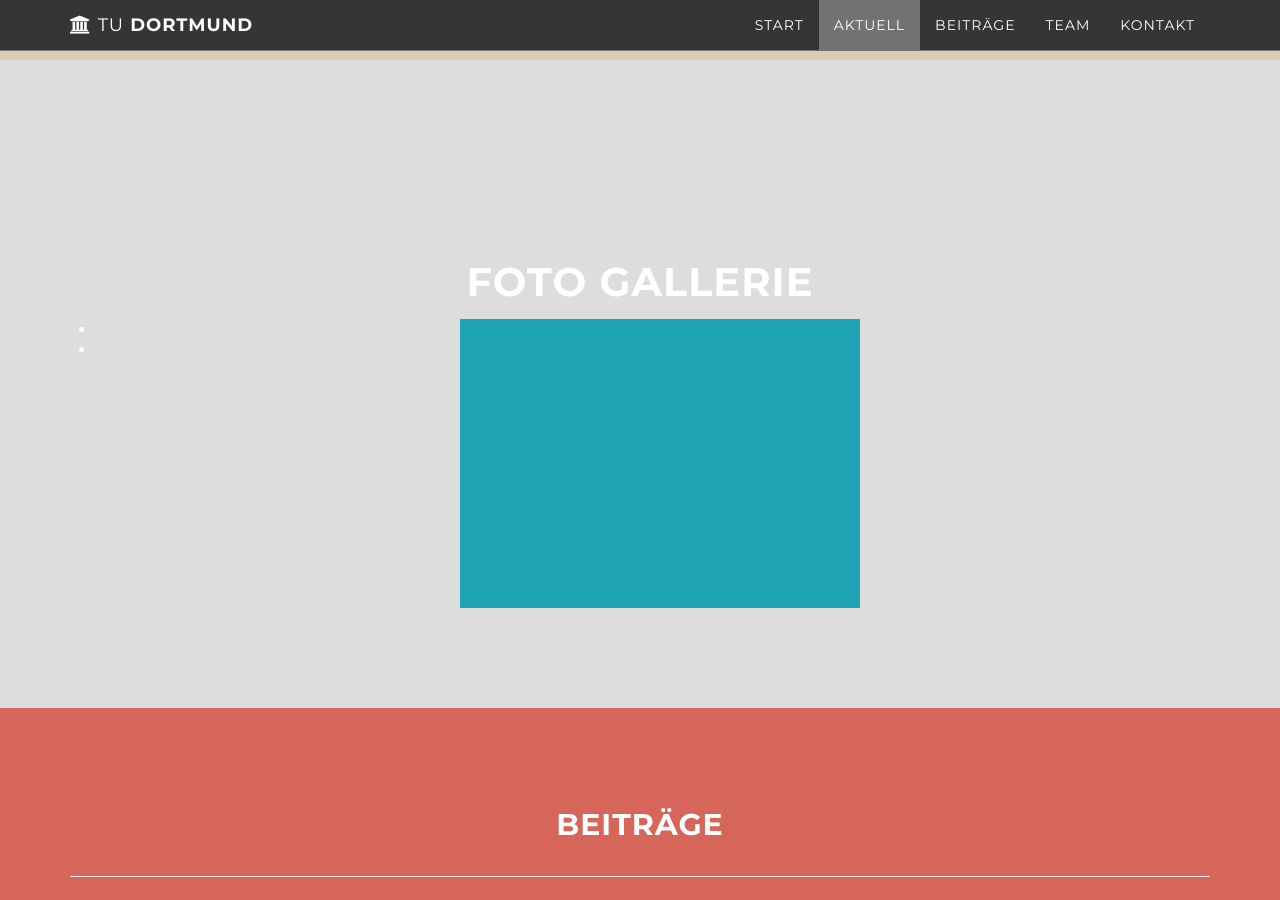
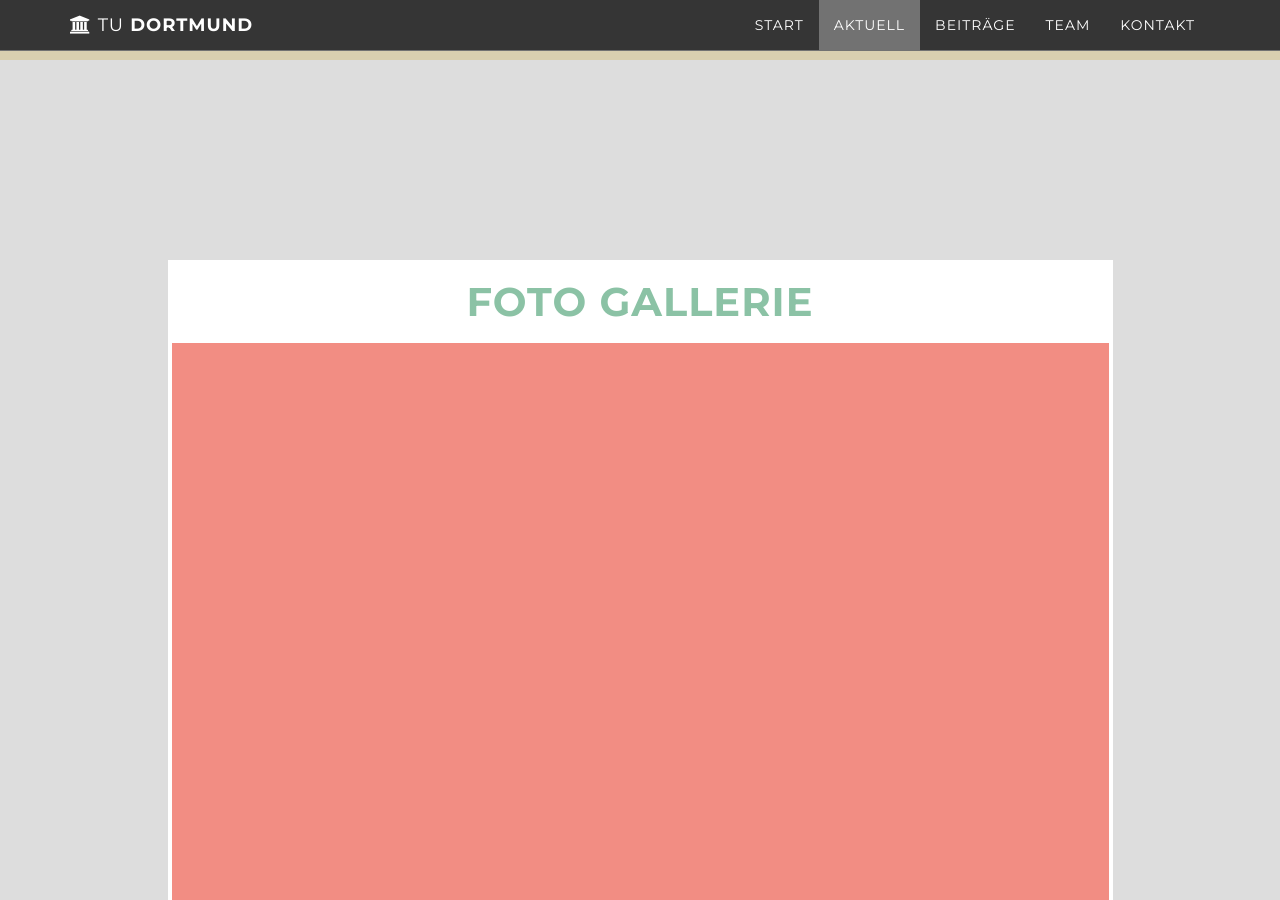
Before and after one commit to Campuslauf/campuslauf.github.io, a Jekyll site: the page built from index.html, in a window 1280 px wide and 900 px high, scrolled down 2398 px. Built offline with Jekyll 4.4.1, drawn with Linux system fonts in a browser that asks for light colours.

Commit message:
added new photo slider

```diff
--- a/_config.yml
+++ b/_config.yml
@@ -8,13 +8,6 @@
 In einem Countdown stimmt euch das Ressort <strong>Campus und Leben</strong> der
 Pflichtlektüre Online
 darauf ein und berichtet live vom Campussportevent des Jahres!"
-
-# carousel
-carousel:
-  - image: /img/carousel/slide1.png
-  - image: /img/carousel/slide2.png
-  - image: /img/carousel/slide3.png
-  - image: /img/carousel/slide4.png
 
 # Color settings (hex-codes without the leading hash-tag)
 color:
@@ -133,7 +126,7 @@
 #    - title: stack-overflow
 #      url: #
 
-- name: Mara
+- name: xxx
   pic: 2
   position: Redaktion
   social:
@@ -143,26 +136,6 @@
 #      url: #
 #    - title: stack-overflow
 #      url: #
-
-
-
-
-
-
-
-
-
-
-
-
-
-
-
-
-
-
-
-
 
 
 # Social networks usernames (many more available: google-plus, flickr, dribbble, pinterest, instagram, tumblr, linkedin, etc.)
--- a/_includes/carousel.html
+++ b/_includes/carousel.html
@@ -1,20 +1,27 @@
   <!-- carousel Section -->
 <section id="carousel" class="container content-section text-center">
 <div class="row">
-
+    <div class="col-lg-10 col-lg-offset-1">
 <div class="carousel-section">
   <h2 class="section-heading">Foto Gallerie</h2>
-     {% if site.carousel %}
   <div class="flexslider">
   	<ul class="slides">
-          {% for slides in site.carousel %}
   		<li>
-            <img src="{{ slides.image }}">
+  			<img src="slider/theme/slide1.jpg" />
+  <!--   			<p class="flex-caption">Add a captions text.</p> -->
   		</li>
-          {% endfor %}
+  		<li>
+			<a href="#"><img src="slider/theme/slide2.jpg" /></a>
+  		</li>
+  		<li>
+  			<img src="slider/theme/slide3.jpg" />
+  		</li>
+  		<li>
+  			<img src="slider/theme/slide4.jpg" />
+  		</li>
   	</ul>
   </div>
-      {% endif %}
+  </div>
 </div>
 </div>
 </section>
--- a/_includes/head.html
+++ b/_includes/head.html
@@ -20,5 +20,13 @@
         <script src="https://oss.maxcdn.com/libs/html5shiv/3.7.0/html5shiv.js"></script>
         <script src="https://oss.maxcdn.com/libs/respond.js/1.4.2/respond.min.js"></script>
     <![endif]-->
+    <!-- Hook up the FlexSlider -->
+	    <script type="text/javascript">
+	        $(window).load(function() {
+	            $('.flexslider').flexslider();
+	        });
+	    </script>
+      <!-- Include CSS for Flexslider -->
+	<link rel="stylesheet" href="slider/flexslider.css" type="text/css" media="screen" />
 
 </head>
--- a/_layouts/default.html
+++ b/_layouts/default.html
@@ -13,6 +13,5 @@
     {% include footer.html %}
     {% include modals.html %}
     {% include js.html %}
-
     </body>
 </html>
--- /dev/null
+++ b/slider/flexslider.css
@@ -0,0 +1,275 @@
+/*
+ * jQuery FlexSlider v2.6.0
+ * http://www.woothemes.com/flexslider/
+ *
+ * Copyright 2012 WooThemes
+ * Free to use under the GPLv2 and later license.
+ * http://www.gnu.org/licenses/gpl-2.0.html
+ *
+ * Contributing author: Tyler Smith (@mbmufffin)
+ *
+ */
+/* ====================================================================================================================
+ * FONT-FACE
+ * ====================================================================================================================*/
+@font-face {
+  font-family: 'flexslider-icon';
+  src: url('fonts/flexslider-icon.eot');
+  src: url('fonts/flexslider-icon.eot?#iefix') format('embedded-opentype'), url('fonts/flexslider-icon.woff') format('woff'), url('fonts/flexslider-icon.ttf') format('truetype'), url('fonts/flexslider-icon.svg#flexslider-icon') format('svg');
+  font-weight: normal;
+  font-style: normal;
+}
+/* ====================================================================================================================
+ * RESETS
+ * ====================================================================================================================*/
+.flex-container a:hover,
+.flex-slider a:hover {
+  outline: none;
+}
+.slides,
+.slides > li,
+.flex-control-nav,
+.flex-direction-nav {
+  margin: 0;
+  padding: 0;
+  list-style: none;
+}
+.flex-pauseplay span {
+  text-transform: capitalize;
+}
+/* ====================================================================================================================
+ * BASE STYLES
+ * ====================================================================================================================*/
+.flexslider {
+  margin: 0;
+  padding: 0;
+}
+.flexslider .slides > li {
+  display: none;
+  -webkit-backface-visibility: hidden;
+}
+.flexslider .slides img {
+  width: 100%;
+  display: block;
+}
+.flexslider .slides:after {
+  content: "\0020";
+  display: block;
+  clear: both;
+  visibility: hidden;
+  line-height: 0;
+  height: 0;
+}
+html[xmlns] .flexslider .slides {
+  display: block;
+}
+* html .flexslider .slides {
+  height: 1%;
+}
+.no-js .flexslider .slides > li:first-child {
+  display: block;
+}
+/* ====================================================================================================================
+ * DEFAULT THEME
+ * ====================================================================================================================*/
+.flexslider {
+  margin: 0 0 60px;
+  background: #ffffff;
+  border: 4px solid #ffffff;
+  position: relative;
+  zoom: 1;
+  -webkit-border-radius: 4px;
+  -moz-border-radius: 4px;
+  border-radius: 4px;
+  -webkit-box-shadow: '' 0 1px 4px rgba(0, 0, 0, 0.2);
+  -moz-box-shadow: '' 0 1px 4px rgba(0, 0, 0, 0.2);
+  -o-box-shadow: '' 0 1px 4px rgba(0, 0, 0, 0.2);
+  box-shadow: '' 0 1px 4px rgba(0, 0, 0, 0.2);
+}
+.flexslider .slides {
+  zoom: 1;
+}
+.flexslider .slides img {
+  height: auto;
+  -moz-user-select: none;
+}
+.flex-viewport {
+  max-height: 2000px;
+  -webkit-transition: all 1s ease;
+  -moz-transition: all 1s ease;
+  -ms-transition: all 1s ease;
+  -o-transition: all 1s ease;
+  transition: all 1s ease;
+}
+.loading .flex-viewport {
+  max-height: 300px;
+}
+.carousel li {
+  margin-right: 5px;
+}
+.flex-direction-nav {
+  *height: 0;
+}
+.flex-direction-nav a {
+  text-decoration: none;
+  display: block;
+  width: 50px;
+  height: 50px;
+  margin: -20px 0 0;
+  position: absolute;
+  top: 50%;
+  z-index: 10;
+  overflow: hidden;
+  opacity: 0;
+  cursor: pointer;
+  color: rgba(0, 0, 0, 0.8);
+  text-shadow: 1px 1px 0 rgba(255, 255, 255, 0.3);
+  -webkit-transition: all 0.3s ease-in-out;
+  -moz-transition: all 0.3s ease-in-out;
+  -ms-transition: all 0.3s ease-in-out;
+  -o-transition: all 0.3s ease-in-out;
+  transition: all 0.3s ease-in-out;
+}
+.flex-direction-nav a:before {
+  font-family: "flexslider-icon";
+  font-size: 40px;
+  display: inline-block;
+  content: '\f001';
+  color: rgba(0, 0, 0, 0.8);
+  text-shadow: 1px 1px 0 rgba(255, 255, 255, 0.3);
+}
+.flex-direction-nav a.flex-next:before {
+  content: '\f002';
+}
+.flex-direction-nav .flex-prev {
+  left: -50px;
+}
+.flex-direction-nav .flex-next {
+  right: -50px;
+  text-align: right;
+}
+.flexslider:hover .flex-direction-nav .flex-prev {
+  opacity: 0.7;
+  left: 10px;
+}
+.flexslider:hover .flex-direction-nav .flex-prev:hover {
+  opacity: 1;
+}
+.flexslider:hover .flex-direction-nav .flex-next {
+  opacity: 0.7;
+  right: 10px;
+}
+.flexslider:hover .flex-direction-nav .flex-next:hover {
+  opacity: 1;
+}
+.flex-direction-nav .flex-disabled {
+  opacity: 0!important;
+  filter: alpha(opacity=0);
+  cursor: default;
+  z-index: -1;
+}
+.flex-pauseplay a {
+  display: block;
+  width: 20px;
+  height: 20px;
+  position: absolute;
+  bottom: 5px;
+  left: 10px;
+  opacity: 0.8;
+  z-index: 10;
+  overflow: hidden;
+  cursor: pointer;
+  color: #000;
+}
+.flex-pauseplay a:before {
+  font-family: "flexslider-icon";
+  font-size: 20px;
+  display: inline-block;
+  content: '\f004';
+}
+.flex-pauseplay a:hover {
+  opacity: 1;
+}
+.flex-pauseplay a.flex-play:before {
+  content: '\f003';
+}
+.flex-control-nav {
+  width: 100%;
+  position: absolute;
+  bottom: -40px;
+  text-align: center;
+}
+.flex-control-nav li {
+  margin: 0 6px;
+  display: inline-block;
+  zoom: 1;
+  *display: inline;
+}
+.flex-control-paging li a {
+  width: 11px;
+  height: 11px;
+  display: block;
+  background: #666;
+  background: rgba(0, 0, 0, 0.5);
+  cursor: pointer;
+  text-indent: -9999px;
+  -webkit-box-shadow: inset 0 0 3px rgba(0, 0, 0, 0.3);
+  -moz-box-shadow: inset 0 0 3px rgba(0, 0, 0, 0.3);
+  -o-box-shadow: inset 0 0 3px rgba(0, 0, 0, 0.3);
+  box-shadow: inset 0 0 3px rgba(0, 0, 0, 0.3);
+  -webkit-border-radius: 20px;
+  -moz-border-radius: 20px;
+  border-radius: 20px;
+}
+.flex-control-paging li a:hover {
+  background: #333;
+  background: rgba(0, 0, 0, 0.7);
+}
+.flex-control-paging li a.flex-active {
+  background: #000;
+  background: rgba(0, 0, 0, 0.9);
+  cursor: default;
+}
+.flex-control-thumbs {
+  margin: 5px 0 0;
+  position: static;
+  overflow: hidden;
+}
+.flex-control-thumbs li {
+  width: 25%;
+  float: left;
+  margin: 0;
+}
+.flex-control-thumbs img {
+  width: 100%;
+  height: auto;
+  display: block;
+  opacity: .7;
+  cursor: pointer;
+  -moz-user-select: none;
+  -webkit-transition: all 1s ease;
+  -moz-transition: all 1s ease;
+  -ms-transition: all 1s ease;
+  -o-transition: all 1s ease;
+  transition: all 1s ease;
+}
+.flex-control-thumbs img:hover {
+  opacity: 1;
+}
+.flex-control-thumbs .flex-active {
+  opacity: 1;
+  cursor: default;
+}
+/* ====================================================================================================================
+ * RESPONSIVE
+ * ====================================================================================================================*/
+@media screen and (max-width: 860px) {
+  .flex-direction-nav .flex-prev {
+    opacity: 1;
+    left: 10px;
+  }
+  .flex-direction-nav .flex-next {
+    opacity: 1;
+    right: 10px;
+  }
+}
```
Also changed, not shown: _includes/css/grayscale.css (+11 -12 lines), img/carousel/slide1.png (deleted), img/carousel/slide2.png (deleted), img/carousel/slide3.png (deleted), img/carousel/slide4.png (deleted), slider/fonts/flexslider-icon.ttf (added), slider/fonts/flexslider-icon.woff (added), slider/theme/slide1.jpg (added), slider/theme/slide2.jpg (added), slider/theme/slide3.jpg (added), slider/theme/slide4.jpg (added), 2 other files. Lines whose indentation alone changed are shown as unchanged.
